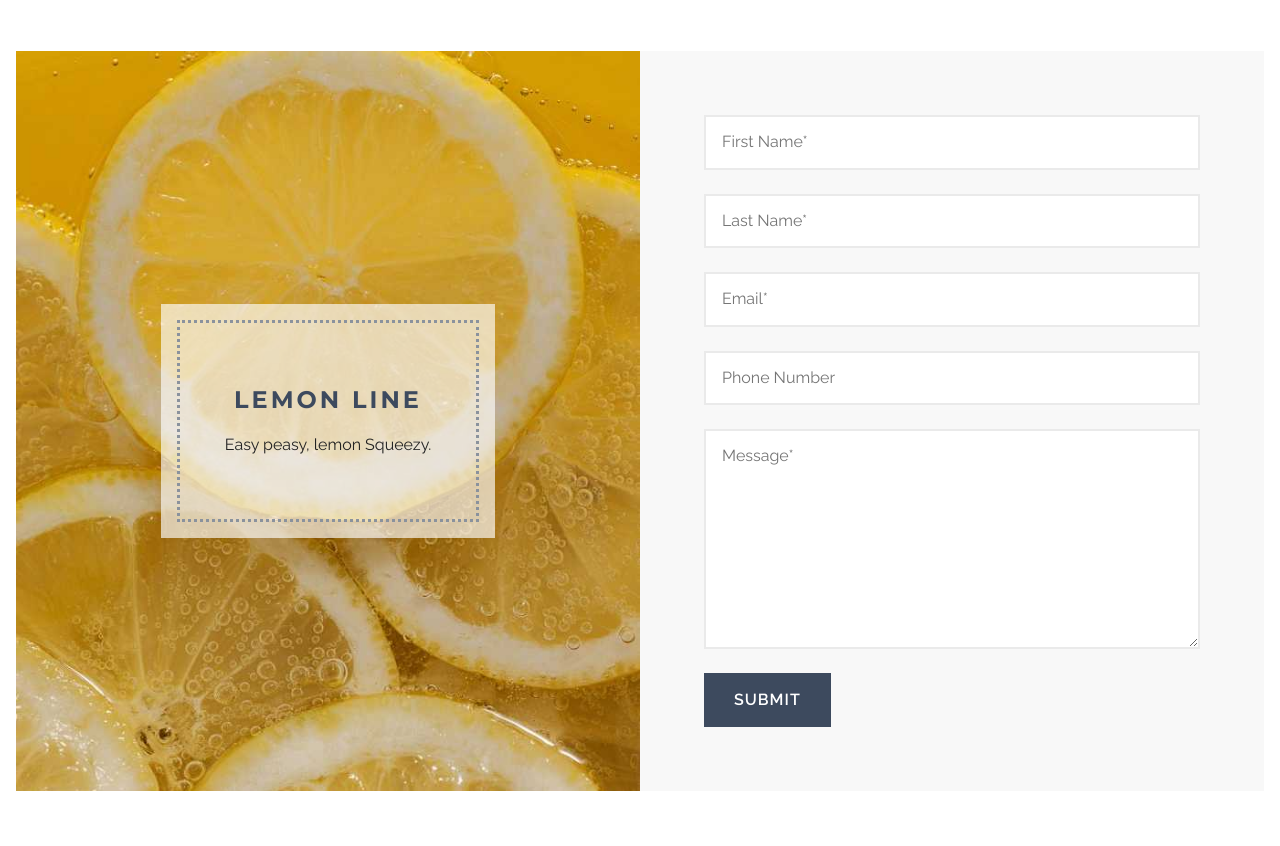
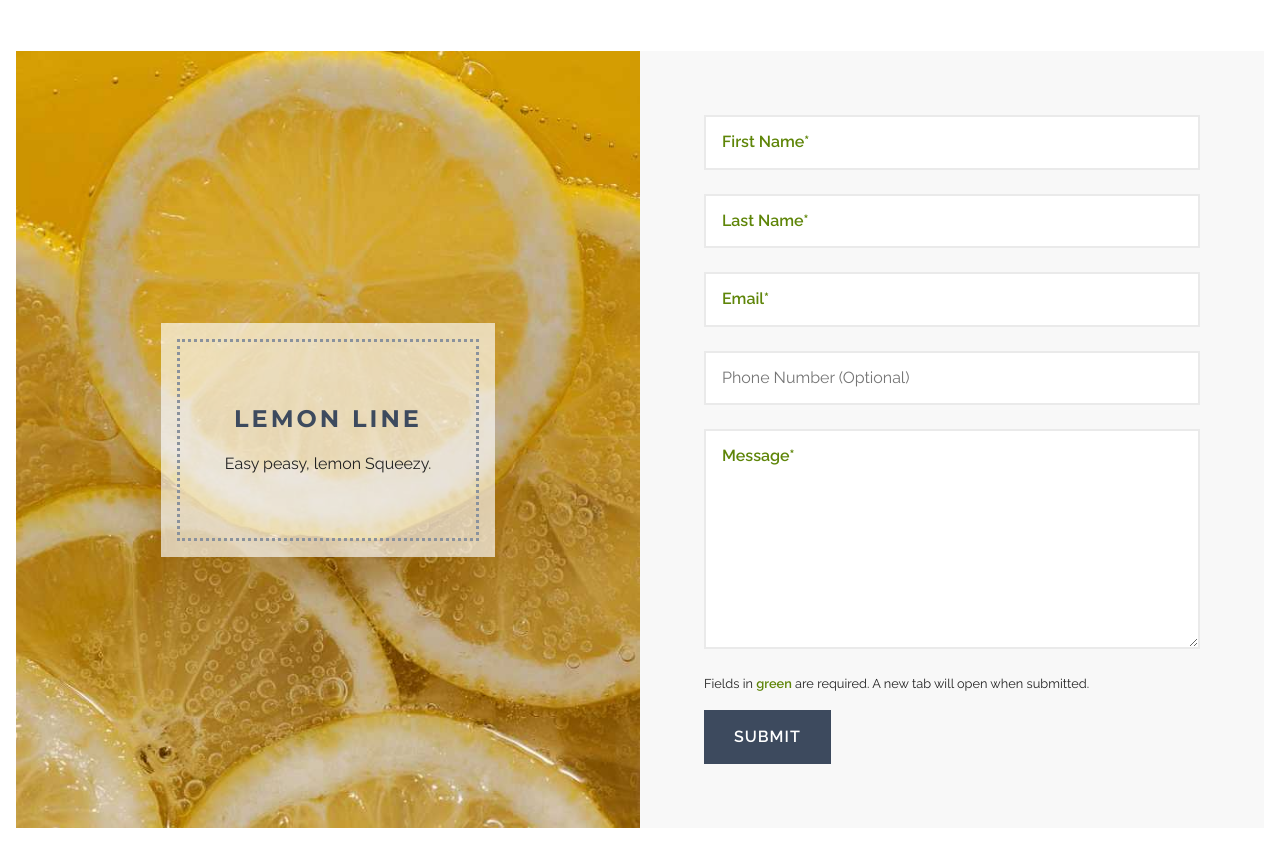
Before and after one commit to angelajholden/the-lemon-stack, a plain HTML site: page index.html in a window 1280 px wide. Shown: the part 4730-5576 px from the top of the page. Drawn offline with Linux system fonts and the light colour scheme.

Commit message:
form scripts, styles, and functionality

```diff
--- a/index.html
+++ b/index.html
@@ -262,12 +262,17 @@
 						<label for="email" class="access-hidden">Email</label>
 						<input id="email" type="email" name="email" placeholder="Email*" required />
 
-						<label for="phone" class="access-hidden">Phone Number</label>
-						<input id="phone" type="tel" name="phone_number" placeholder="Phone Number" />
+						<label for="phone" class="access-hidden">Phone Number (Optional)</label>
+						<input id="phone" type="tel" name="phone_number" placeholder="Phone Number (Optional)" />
 
 						<label for="message" class="access-hidden">Message</label>
 						<textarea rows="10" name="message" id="message" placeholder="Message*" required minlength="10"></textarea>
 
+						<small>
+							Fields in
+							<span class="green">green</span>
+							are required. A new tab will open when submitted.
+						</small>
 						<button class="button" type="submit">Submit</button>
 					</form>
 				</div>
--- a/style.css
+++ b/style.css
@@ -82,6 +82,11 @@ h4 {
 	color: var(--steel);
 }
 
+small {
+	display: block;
+	margin: 0 0 1rem;
+}
+
 a {
 	display: inline-block;
 	color: var(--blue);
@@ -160,6 +165,11 @@ button {
 	position: absolute;
 	white-space: nowrap;
 	width: 1px;
+}
+
+.green {
+	color: var(--green);
+	font-weight: 600;
 }
 
 .wrap {
@@ -783,6 +793,12 @@ textarea {
 	border: 2px solid var(--gray);
 }
 
+input[required]::placeholder,
+textarea[required]::placeholder {
+	color: var(--green);
+	font-weight: 600;
+}
+
 @media (max-width: 1024px) {
 	.section_content-form {
 		padding: 2rem 0;
```
